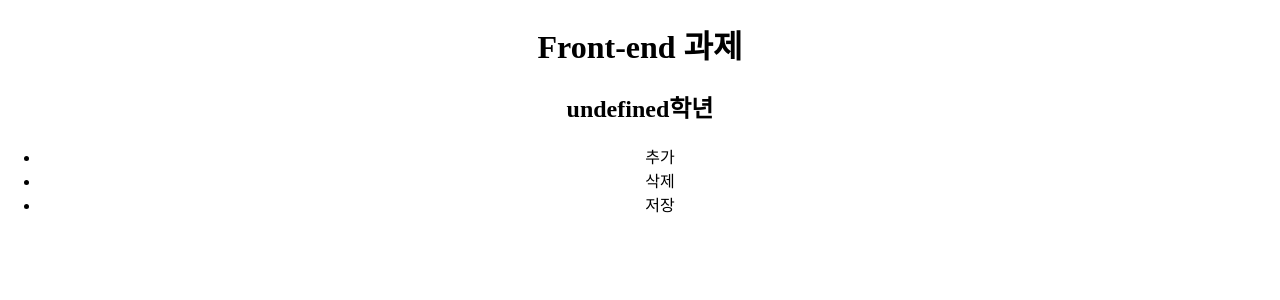
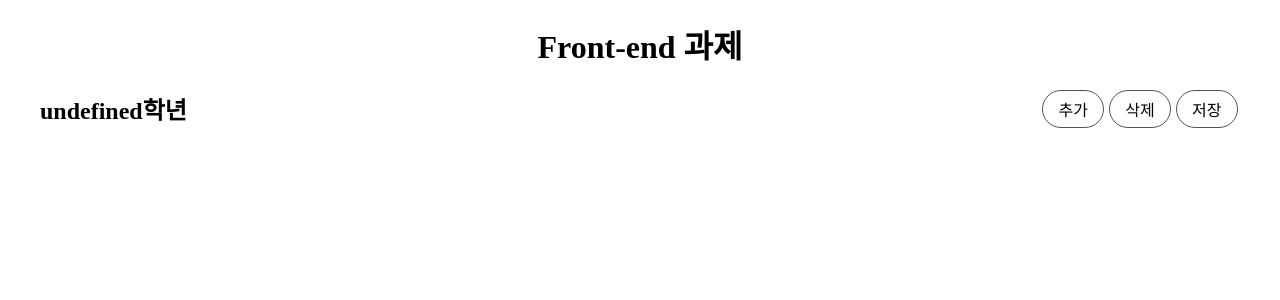
Before and after one commit to gyojinnK/inhatc_FE_practice, a Next.js app: page / in a window 1280 px wide. Shown: the top 300 px of the page. Built offline with nearby package versions, Linux system fonts and the light colour scheme.

Commit message:
테이블 header 생성

```diff
--- a/styles/Header.module.css
+++ b/styles/Header.module.css
@@ -1,17 +1,31 @@
-.table {
-    min-width: 750px;
+.header {
+    display: flex;
+    width: 1200px;
+    height: 40px;
     margin: 0 auto;
-    width: 1200px;
+    justify-content: space-between;
+    align-items: center;
 }
 
-.thStyle {
-    background-color: rgb(85, 84, 84);
-    padding: 10px 0;
-    color: white;
-    font-weight: 400;
-    /* width: 50px; */
+.ul {
+    display: flex;
+    justify-content: space-around;
+    align-items: center;
+    width: 200px;
+    margin: 0;
+    padding: 0;
+    list-style: none;
 }
 
-.exeptThStyle {
-    width: 300px;
+.li {
+    border: 1px solid rgb(85, 84, 84);
+    border-radius: 25px;
+    width: 60px;
+    padding: 6px 0;
+    text-align: center;
 }
+
+.li:hover {
+    color: white;
+    background-color: rgb(85, 84, 84);
+}
```
